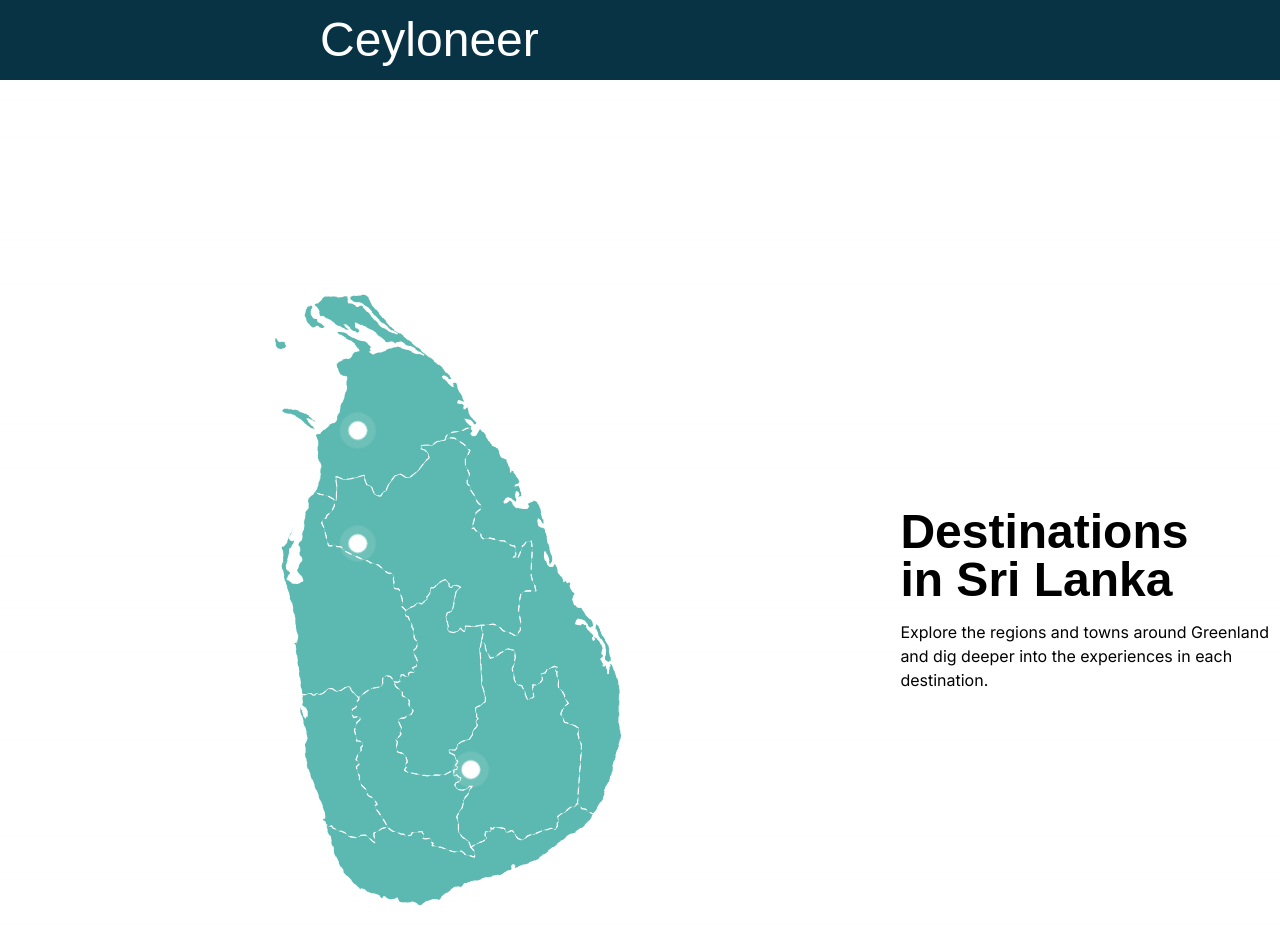
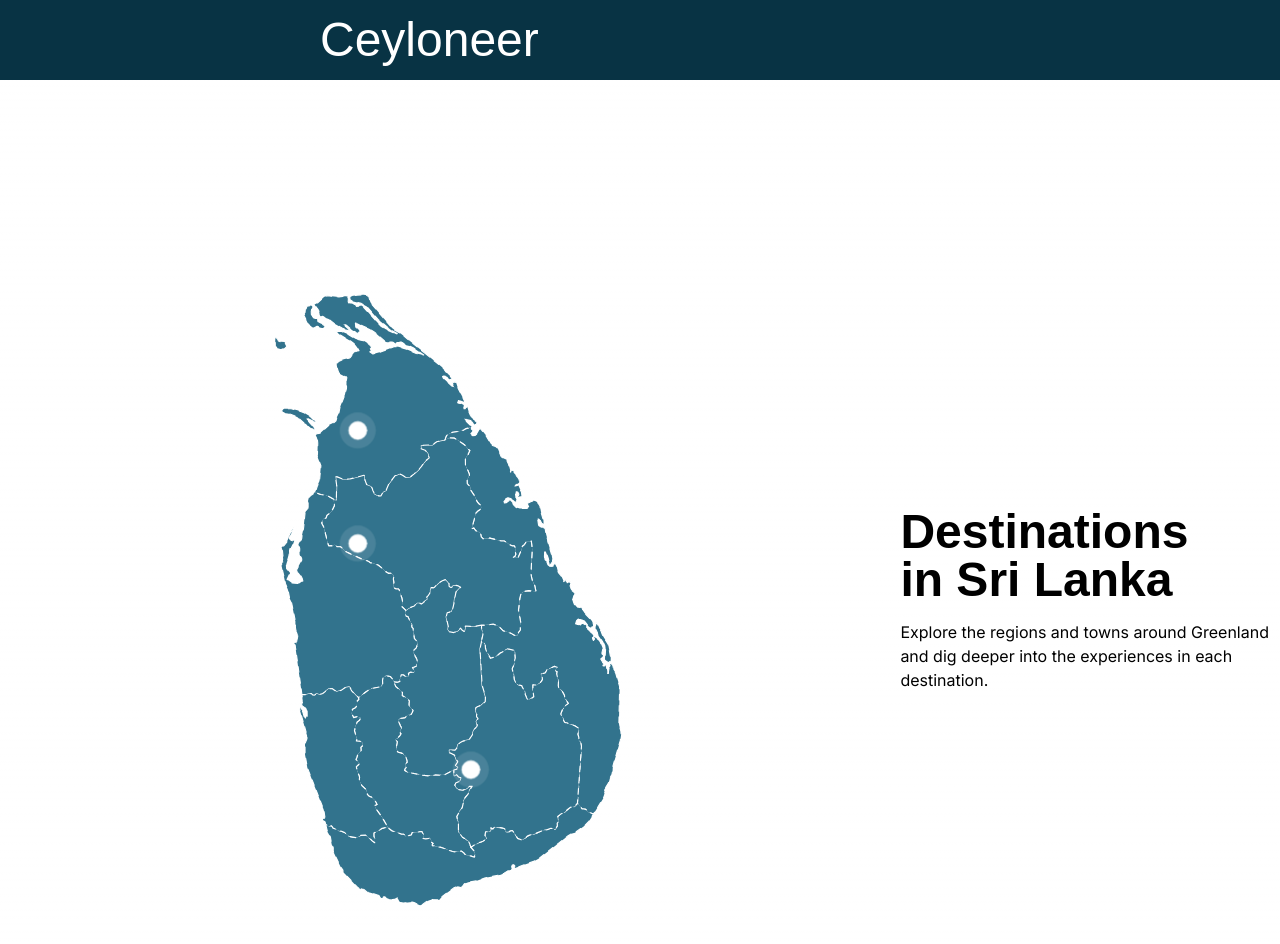
Before and after one commit to sathirak/ceyloneer, a Next.js app: page / in a window 1280 px wide. Shown: the top 944 px of the page. Built offline with nearby package versions, Linux system fonts and the light colour scheme; no server answers; the database is empty; a web font is replaced by a local one.

Commit message:
updated colors in interactive map

```diff
--- a/src/ui/map/map.tsx
+++ b/src/ui/map/map.tsx
@@ -15,17 +15,10 @@ export const Map = () => {
         viewBox="0 0 800 600"
       >
 
-        <defs>
-          <radialGradient id="gradient" cx="50%" cy="50%" r="50%" fx="50%" fy="50%">
-            <stop offset="0%" style={{stopColor: "#0d9387", stopOpacity: 1}} />
-            <stop offset="100%" style={{stopColor: "#18a79b", stopOpacity: 1}} />
-          </radialGradient>
-        </defs>
-
 
         <style type="text/css">
-          {`.st0{fill:#5cb9b1;stroke:#FFFFFF;stroke-width:1;stroke-linecap:round;stroke-linejoin:round;stroke-dasharray: 5;stroke-dashoffset: 0;}
-          .st0:hover{fill: url(#gradient);transition: fill 0.7s ease, stroke-width 0.7s ease;stroke-width:2;stroke-dasharray: 0;}
+          {`.st0{fill:#32738d;stroke:#FFFFFF;stroke-width:1;stroke-linecap:round;stroke-linejoin:round;stroke-dasharray: 5;stroke-dashoffset: 0;}
+          .st0:hover{fill: #2c5565;transition: fill 0.7s ease, stroke-width 0.7s ease;stroke-width:2;stroke-dasharray: 0;}
           @keyframes pulse {
             0% {
                 r: 8;
@@ -59,6 +52,9 @@ export const Map = () => {
           <Pr.PrSouthern />
           <Pr.PrUva />
           <Pr.PrWestern />
+
+          {/* below is the marker drawer which stores all the marker */}
+
           <MarkerDrawer/>
       </svg>
     </div>
```
